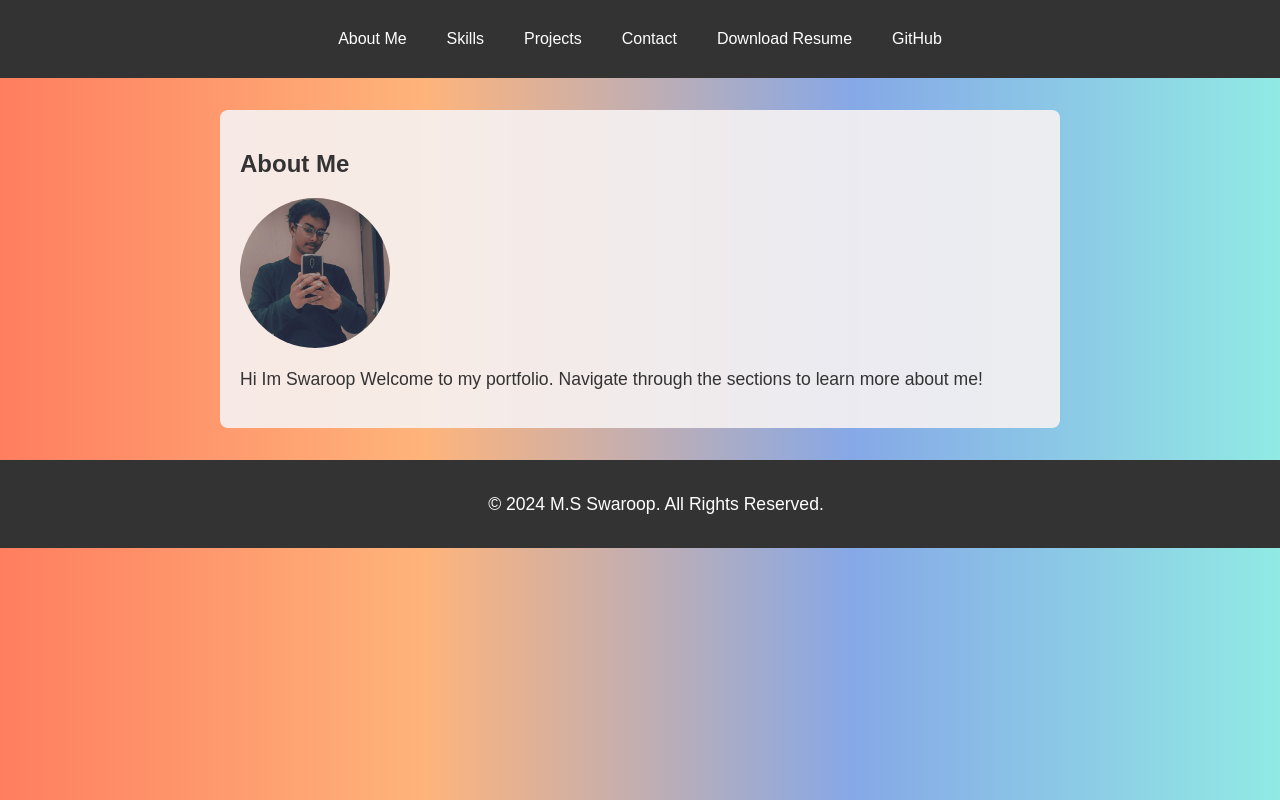
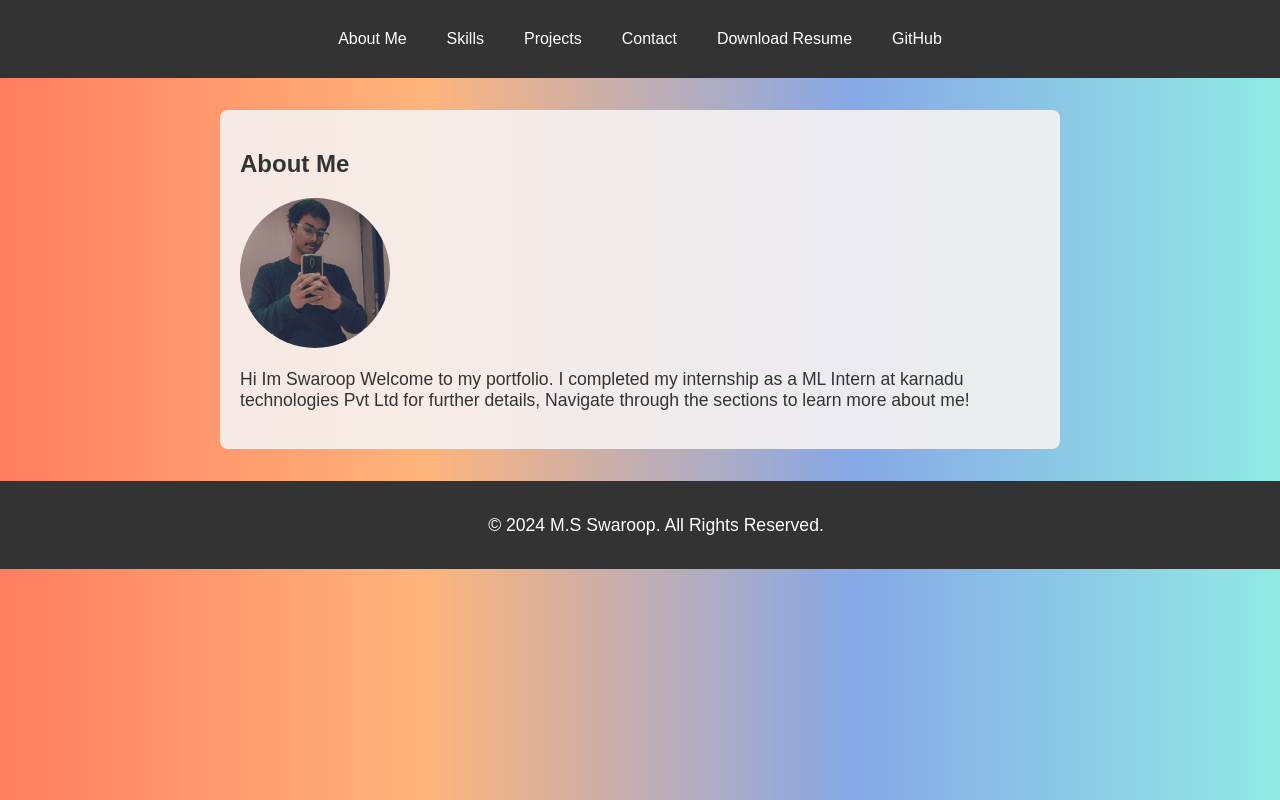
Before and after one commit to swaroopms658/Portfolio, a plain HTML site: page index.html in a window 1280 px wide. Both pictures are taken after a click on the link "About Me". Shown: the top 800 px of the page. Drawn offline with Linux system fonts and the light colour scheme.

Commit message:
Update index.html

```diff
--- a/index.html
+++ b/index.html
@@ -25,7 +25,7 @@
           class="profile-img"
         />
         <p>
-          Hi Im Swaroop Welcome to my portfolio. Navigate through the sections
+          Hi Im Swaroop Welcome to my portfolio. I completed my internship as a ML Intern at karnadu technologies Pvt Ltd for further details, Navigate through the sections
           to learn more about me!
         </p>
       </div>
```
